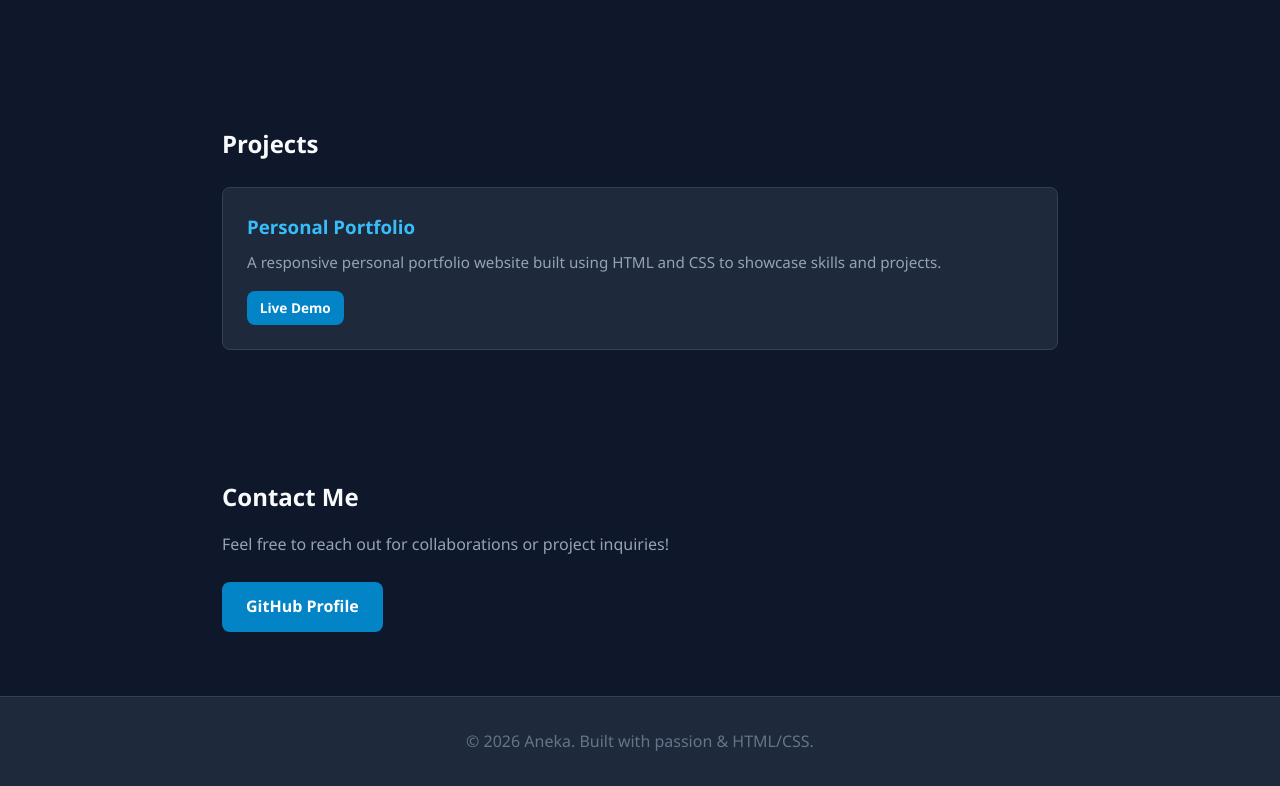
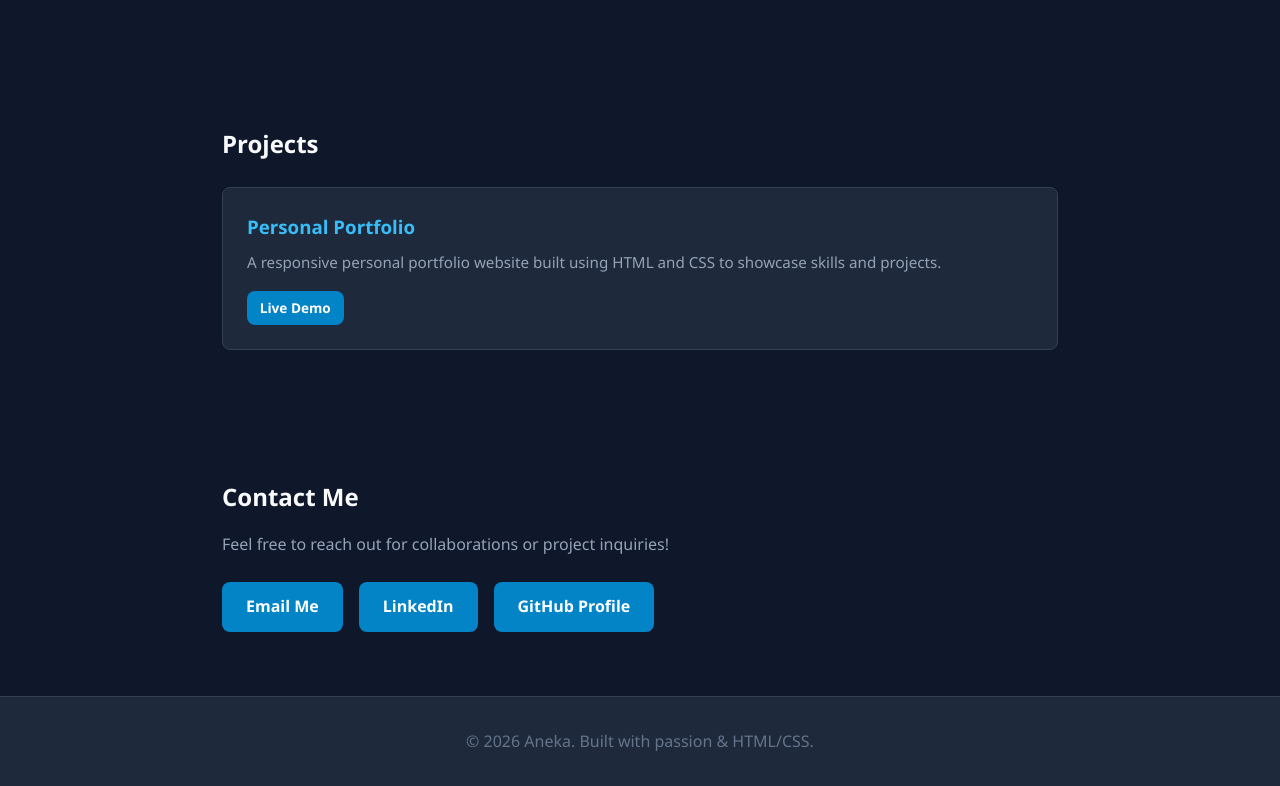
Before and after one commit to UniqueAries/Aneka-Portfolio, a plain HTML site: page index.html in a window 1280 px wide. Shown: the part 911-1697 px from the top of the page. Drawn offline with Linux system fonts and the light colour scheme.

Commit message:
Enhance contact section with links
Updated contact section with email and LinkedIn links.

```diff
--- a/index.html
+++ b/index.html
@@ -164,12 +164,15 @@
       </div>
     </section>
 
-    <section id="contact">
+   <section id="contact">
       <h2>Contact Me</h2>
       <p style="color: #94a3b8; margin-top: 1rem;">
         Feel free to reach out for collaborations or project inquiries!
       </p>
-      <div style="margin-top: 1.5rem;">
+
+      <div style="margin-top: 1.5rem; display: flex; gap: 1rem; flex-wrap: wrap;">
+        <a href="mailto:your-email@gmail.com" class="btn">Email Me</a>
+        <a href="https://linkedin.com/in/your-profile" class="btn" target="_blank">LinkedIn</a>
         <a href="https://github.com/aniesatti" class="btn" target="_blank">GitHub Profile</a>
       </div>
     </section>
```
